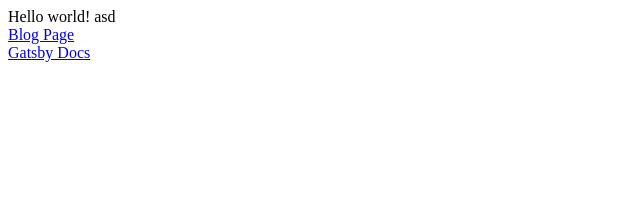
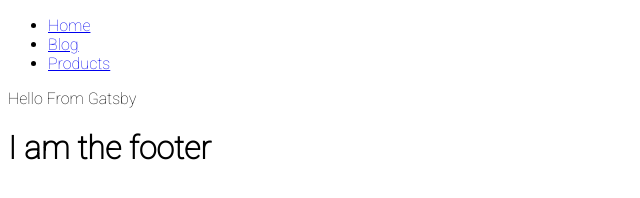
Before and after one commit to vincengai/gatsbyJsTutorial, a Gatsby site: page / in a window 1280 px wide. Shown: the whole page, without its empty margins (0-640 px from the left). Built offline with nearby package versions, Linux system fonts and the light colour scheme; Gatsby itself is replaced by a stand-in of ours.

Commit message:
updated layout

```diff
--- /dev/null
+++ b/src/component/Footer/footer.js
@@ -0,0 +1,9 @@
+import React from 'react'
+
+const footer = () => {
+  return (
+    <h1>I am the footer</h1>
+  )
+}
+
+export default footer
--- /dev/null
+++ b/src/component/layout.css
@@ -0,0 +1,5 @@
+@import url('https://fonts.googleapis.com/css2?family=Roboto:wght@100&display=swap');
+
+body {
+    font-family: 'Roboto', sans-serif;
+}
--- /dev/null
+++ b/src/component/layout.js
@@ -0,0 +1,19 @@
+import React from 'react'
+import Navbar from './Navbar/navbar';
+import Footer from './Footer/footer';
+
+import './layout.css';
+
+const layout = ({children}) => {
+  return (
+    <>
+     <Navbar />
+        <main>
+            {children}
+        </main>
+     <Footer />
+    </>
+  )
+}
+
+export default layout
--- a/src/pages/404.js
+++ b/src/pages/404.js
@@ -1,8 +1,9 @@
 import React from 'react'
+import Layout from '../component/layout';
 
 const error = () => {
   return (
-    <div>This is our Error Page</div>
+    <Layout>This is our Error Page</Layout>
   )
 }
 
--- a/src/pages/index.js
+++ b/src/pages/index.js
@@ -1,19 +1,12 @@
 // 'rafce' is a shortcut for React Functional Component boiler plate
 
-import React, {useEffect} from 'react'
-import { Link } from 'gatsby'
+import React, {useEffect} from 'react';
+import Layout from '../component/layout';
 
 export default function Home() {
   return (
-    <div>
-    <span>Hello world! asd</span>
-
-    <div>
-      {/* <Link to={{pathname:"/blog"}} >Blog Page</Link> */}
-      <Link to="/blog" state={{shoeDetail:"whatever"}} >Blog Page</Link>
-    </div>
-
-      <a href='https://www.gatsbyjs.org'>Gatsby Docs</a>
-    </div>
+    <Layout>
+     <div>Hello From Gatsby</div>
+    </Layout>
   )
 }
--- a/src/pages/products.js
+++ b/src/pages/products.js
@@ -1,8 +1,9 @@
 import React from 'react'
+import Layout from '../component/layout';
 
 const products = () => {
   return (
-    <div>this is our products</div>
+    <Layout>this is our products</Layout>
   )
 }
 
```
Also changed, not shown: src/pages/blog.js (+4 -10 lines).
